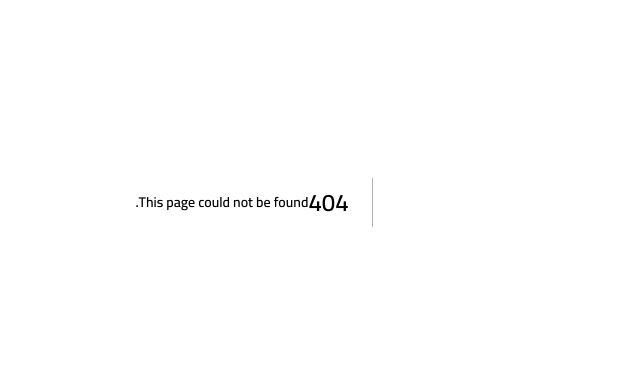
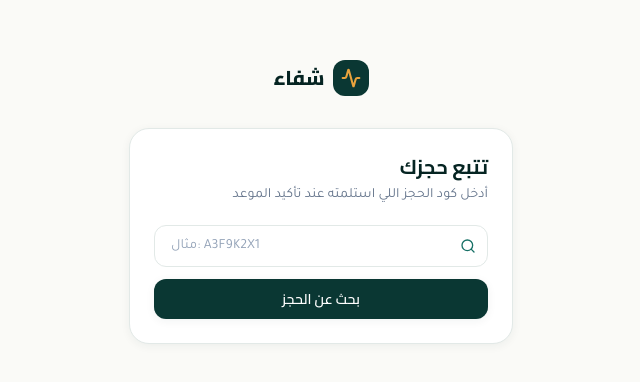
Before and after one commit to nhrwalnqy-cmyk/shifaa-system, a Next.js app: page /track in a window 1280 px wide. Before the commit this address had no page. Shown: the part 198-580 px from the top of the page, without its empty margins (417-1057 px from the left). Built offline with nearby package versions, Linux system fonts and the light colour scheme; no server answers.

Commit message:
Add public booking-code tracking page

```diff
--- /dev/null
+++ b/app/track/page.tsx
@@ -0,0 +1,98 @@
+"use client";
+
+import { Badge } from "@/components/ui/Badge";
+import { Button } from "@/components/ui/Button";
+import { Card } from "@/components/ui/Card";
+import { Input } from "@/components/ui/Input";
+import { Logo } from "@/components/layout/Logo";
+import { createClient } from "@/lib/supabase/client";
+import { APPOINTMENT_STATUS_LABELS_AR, AppointmentStatus } from "@/lib/types";
+import { formatArabicDate, formatArabicTime } from "@/lib/utils";
+import { Search } from "lucide-react";
+import { useState } from "react";
+
+interface TrackedAppointment {
+  id: string;
+  status: AppointmentStatus;
+  appointment_date: string;
+  scheduled_time: string;
+  booking_code: string;
+}
+
+export default function TrackAppointmentPage() {
+  const supabase = createClient();
+  const [code, setCode] = useState("");
+  const [loading, setLoading] = useState(false);
+  const [error, setError] = useState("");
+  const [result, setResult] = useState<TrackedAppointment | null>(null);
+
+  async function handleSearch() {
+    if (!code.trim()) return;
+    setLoading(true);
+    setError("");
+    setResult(null);
+
+    // SUPABASE: public RPC — no login required, matches by booking_code only.
+    const { data, error: rpcError } = await supabase.rpc("get_appointment_by_code", {
+      p_code: code.trim(),
+    });
+
+    setLoading(false);
+    if (rpcError || !data || data.length === 0) {
+      return setError("لم يتم العثور على حجز بهذا الكود، تأكد من كتابته بشكل صحيح");
+    }
+    setResult(data[0]);
+  }
+
+  return (
+    <div className="flex min-h-screen items-center justify-center bg-paper px-4 py-10">
+      <div className="w-full max-w-sm">
+        <div className="mb-8 flex justify-center">
+          <Logo />
+        </div>
+
+        <Card className="p-6">
+          <h1 className="mb-1 font-display text-xl font-bold text-teal-950">تتبع حجزك</h1>
+          <p className="mb-5 text-sm text-slate-500">
+            أدخل كود الحجز اللي استلمته عند تأكيد الموعد
+          </p>
+
+          <div className="space-y-3">
+            <Input
+              placeholder="مثال: A3F9K2X1"
+              dir="ltr"
+              icon={<Search className="h-4 w-4" />}
+              value={code}
+              onChange={(e) => setCode(e.target.value.toUpperCase())}
+            />
+            {error && <p className="text-xs text-danger">{error}</p>}
+            <Button fullWidth loading={loading} onClick={handleSearch}>
+              بحث عن الحجز
+            </Button>
+          </div>
+
+          {result && (
+            <div className="mt-6 space-y-3 border-t border-line pt-5">
+              <div className="flex items-center justify-between">
+                <span className="text-sm text-slate-500">حالة الحجز</span>
+                <Badge tone="teal">{APPOINTMENT_STATUS_LABELS_AR[result.status]}</Badge>
+              </div>
+              <div className="flex items-center justify-between">
+                <span className="text-sm text-slate-500">التاريخ والوقت</span>
+                <span className="nums text-sm font-bold text-teal-950">
+                  {formatArabicDate(result.appointment_date)} · {formatArabicTime(result.scheduled_time)}
+                </span>
+              </div>
+              <div className="flex items-center justify-between">
+                <span className="text-sm text-slate-500">كود الحجز</span>
+                <span className="nums font-mono text-sm font-bold text-amber-600">
+                  {result.booking_code}
+                </span>
+              </div>
+            </div>
+          )}
+        </Card>
+      </div>
+    </div>
+  );
+}
```
